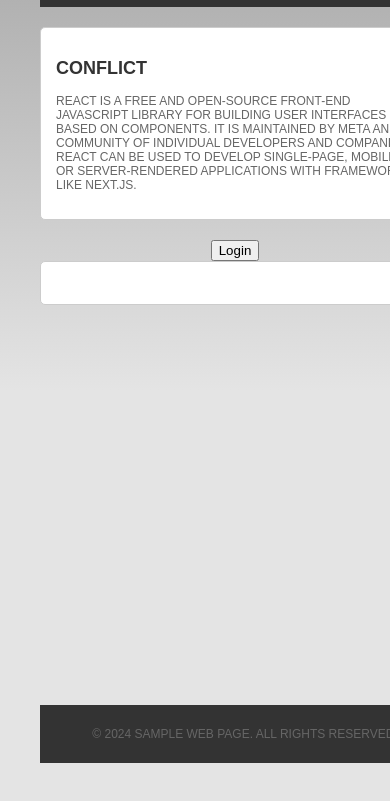
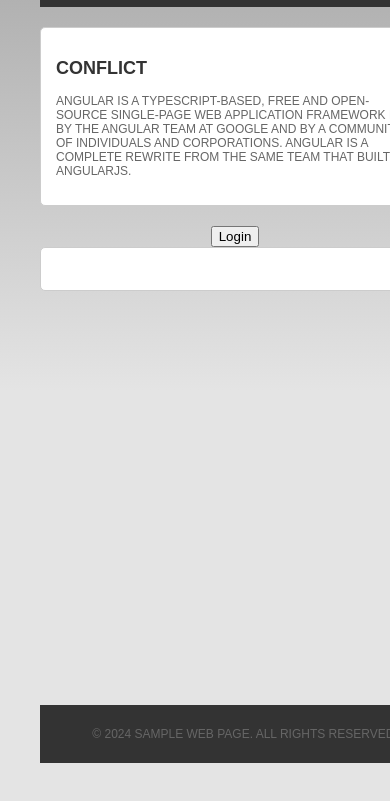
Before and after one commit to parimala1703/Internship-sample-app, a website: page www/index.html in a window 390 px wide. Shown: the part 81-882 px from the top of the page. Drawn offline with nearby package versions, Linux system fonts and the light colour scheme; some packages are replaced by stand-ins of ours; no server answers.

Commit message:
Updated the content

```diff
--- a/www/index.html
+++ b/www/index.html
@@ -90,7 +90,7 @@
         <main>
             <article>
                 <h2>conflict</h2>
-                <p>React is a free and open-source front-end JavaScript library for building user interfaces based on components. It is maintained by Meta and a community of individual developers and companies. React can be used to develop single-page, mobile, or server-rendered applications with frameworks like Next.js. </p>
+                <p>Angular is a TypeScript-based, free and open-source single-page web application framework led by the Angular Team at Google and by a community of individuals and corporations. Angular is a complete rewrite from the same team that built AngularJS.</p>
             </article>
             <center><button>Login</button> </center>
             <article>
```
